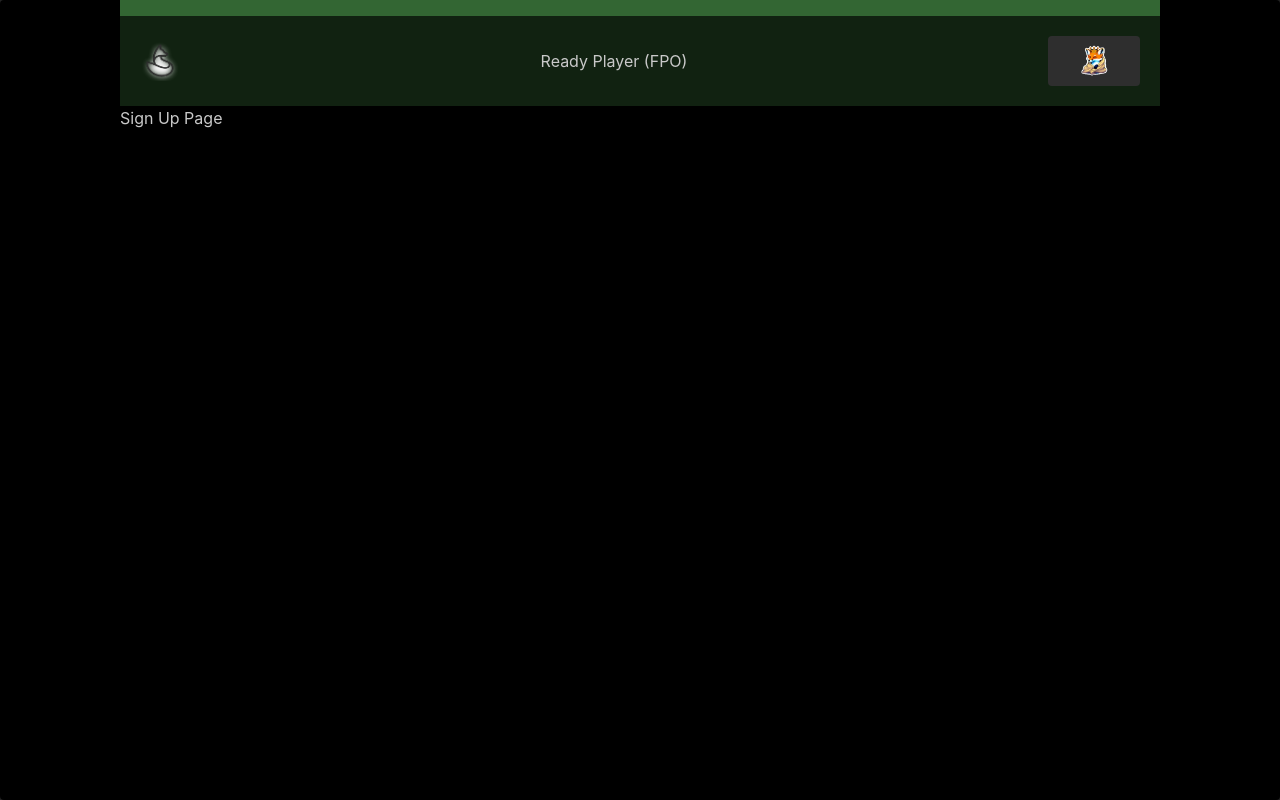
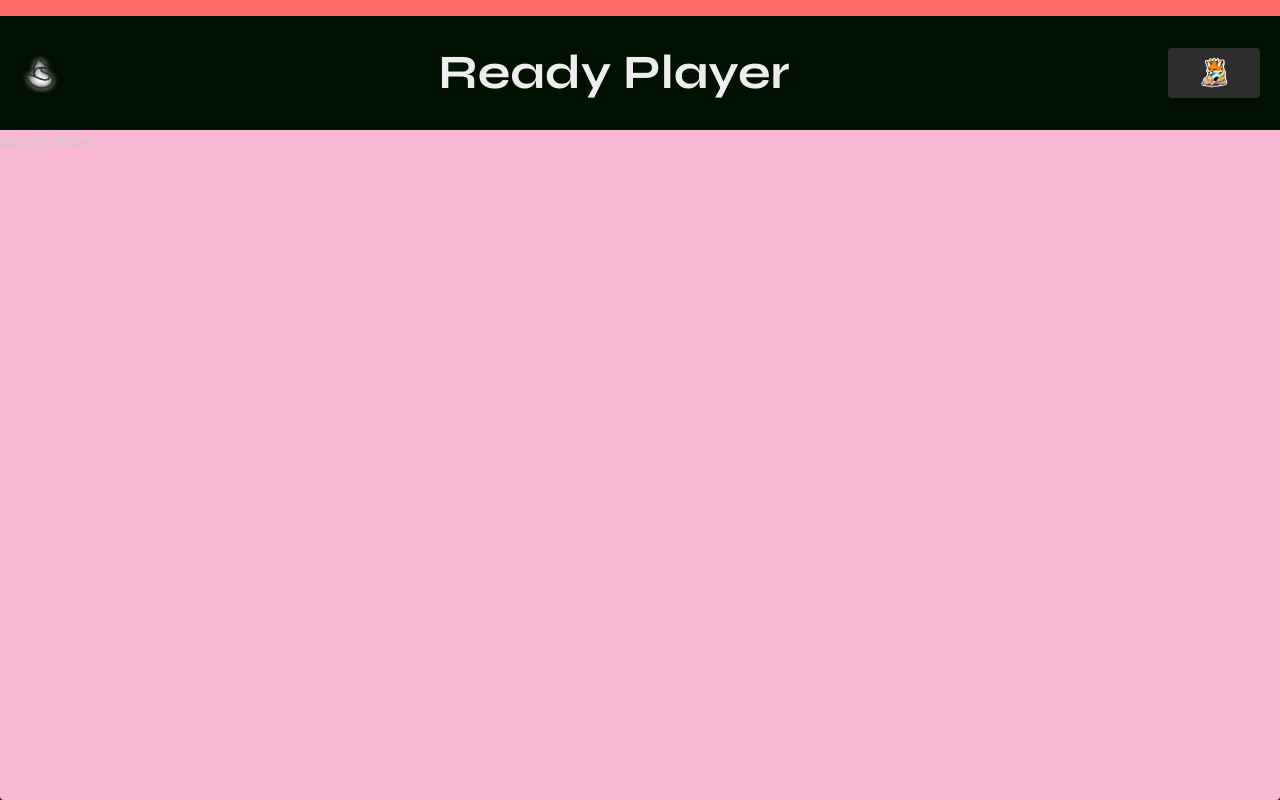
Before and after one commit to nicehatharry/ready-player, a React (Vite) app: page /sign-up in a window 1280 px wide. Built offline with nearby package versions, Linux system fonts and the light colour scheme.

Commit message:
neo-brutalism style update

```diff
--- a/index.html
+++ b/index.html
@@ -5,6 +5,11 @@
 		<link rel="icon" type="image/svg+xml" href="/vite.svg" />
 		<meta name="viewport" content="width=device-width, initial-scale=1.0" />
 		<title>ReadyPlayer</title>
+		<link rel="preconnect" href="https://fonts.googleapis.com" />
+		<link rel="preconnect" href="https://fonts.gstatic.com" crossorigin />
+		<link
+			href="https://fonts.googleapis.com/css2?family=Syne:wght@400..800&display=swap"
+			rel="stylesheet" />
 	</head>
 	<body>
 		<div id="root"></div>
--- a/src/App.tsx
+++ b/src/App.tsx
@@ -3,6 +3,7 @@ import '@mantine/core/styles.css'
 import { createBrowserRouter, RouterProvider } from 'react-router-dom'
 import { ErrorPage, Root } from './pages'
 import { getRoutes } from './routes'
+import { globalTheme } from './styles'
 
 const router = createBrowserRouter([
 	{
@@ -15,7 +16,7 @@ const router = createBrowserRouter([
 
 function App() {
 	return (
-		<MantineProvider defaultColorScheme='dark'>
+		<MantineProvider defaultColorScheme='dark' theme={globalTheme}>
 			<RouterProvider router={router} />
 		</MantineProvider>
 	)
--- a/src/components/TopBar.tsx
+++ b/src/components/TopBar.tsx
@@ -1,6 +1,7 @@
 import { Group, Space } from '@mantine/core'
 import { FC } from 'react'
 import { LogOutButton } from '.'
+import { crown, topBar } from '../styles'
 
 export const TopBar: FC = () => {
 	return (
@@ -8,18 +9,15 @@ export const TopBar: FC = () => {
 			<Space h='md' style={crown} />
 			<Group justify='space-between' style={topBar}>
 				<img src='src/assets/fox icon.png' height='40px' />
-				<div>Ready Player (FPO)</div>
+				<div style={title}>Ready Player</div>
 				<LogOutButton />
 			</Group>
 		</>
 	)
 }
 
-const crown = {
-	background: '#363',
+const title = {
+	color: '#EEE',
+	fontSize: 48,
+	fontWeight: 700,
 }
-
-const topBar = {
-	background: '#121',
-	padding: 20,
-}
--- a/src/pages/Root.tsx
+++ b/src/pages/Root.tsx
@@ -2,18 +2,13 @@ import { Paper } from '@mantine/core'
 import { FC } from 'react'
 import { Outlet } from 'react-router-dom'
 import { TopBar } from '../components'
+import { background } from '../styles'
 
 export const Root: FC = () => {
 	return (
-		<Paper style={sideBars}>
+		<Paper style={background}>
 			<TopBar />
 			<Outlet />
 		</Paper>
 	)
 }
-
-const sideBars = {
-	background: 'black',
-	height: '100vh',
-	padding: '0 120px',
-}
--- /dev/null
+++ b/src/styles/background.ts
@@ -0,0 +1,13 @@
+export const background = {
+	background: '#f8b8d3',
+	height: '100vh',
+}
+
+export const crown = {
+	background: '#ff6b6b',
+}
+
+export const topBar = {
+	background: '#010',
+	padding: 20,
+}
--- /dev/null
+++ b/src/styles/globalTheme.ts
@@ -0,0 +1,5 @@
+import { createTheme } from '@mantine/core'
+
+export const globalTheme = createTheme({
+	fontFamily: '"Syne", sans-serif',
+})
--- /dev/null
+++ b/src/styles/index.ts
@@ -0,0 +1,2 @@
+export * from './background'
+export * from './globalTheme'
```
Also changed, not shown: package.json (indentation only).
